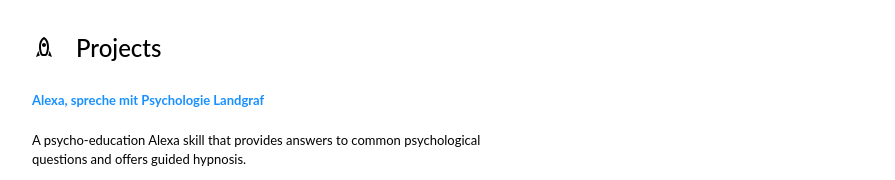
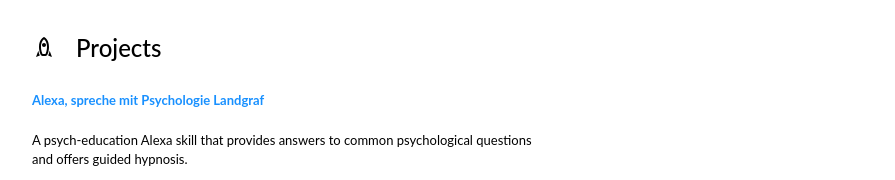
Before and after one commit to andrelandgraf/andrelandgraf, a Gatsby site: page / in a window 1280 px wide. Shown: the part 967-1147 px from the top of the page, without its empty margins (32-927 px from the left). Built offline with nearby package versions, Linux system fonts and the light colour scheme; Gatsby itself is replaced by a stand-in of ours.

Commit message:
fix typo

```diff
--- a/src/pages/index.jsx
+++ b/src/pages/index.jsx
@@ -113,7 +113,7 @@ const projects = [
     key="PsychologieAlexa"
     title="Alexa, spreche mit Psychologie Landgraf"
     link="https://www.amazon.de/andrelandgraf-Psychologie-f%C3%BCr-Sie/dp/B08X1VTX53/"
-    description="A psycho-education Alexa skill that provides answers to common psychological questions and offers guided hypnosis."
+    description="A psych-education Alexa skill that provides answers to common psychological questions and offers guided hypnosis."
   />,
   <Project
     key="Psychologie"
```
